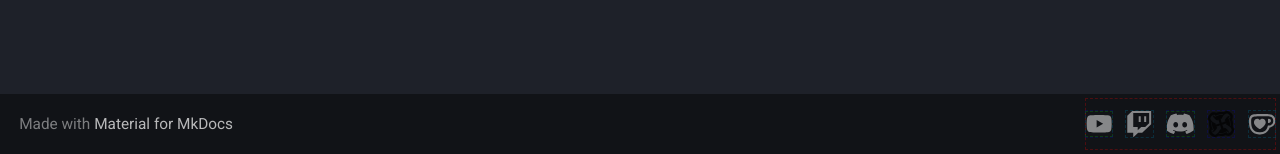
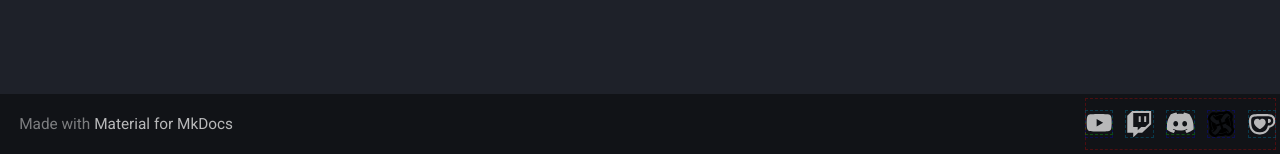
Before and after one commit to Lilevitchi/lilevitchi.github.io, an MkDocs documentation site: the page built from docs/cyberpunk/index.md, in a window 1280 px wide. Shown: the part 746-900 px from the top of the page. Built offline with MkDocs 1.6.1 and Material for MkDocs 9.7.7, drawn with Linux system fonts in a browser that asks for light colours.

Commit message:
Update extra.css

```diff
--- a/docs/stylesheets/extra.css
+++ b/docs/stylesheets/extra.css
@@ -654,29 +654,29 @@
     display: flex;
     gap: var(--space-sm);
     padding: 0.5rem 0;
- outline: 1px dashed rgba(255, 0, 0, 0.25);
+    outline: 1px dashed rgba(255, 0, 0, 0.25); /* Rouge */
 }
 
 /* Lien individuel */
  [data-md-color-scheme] .md-footer-social__link {
-    display: inline-flex;
+  /*  display: inline-flex;
     align-items: center;
-    justify-content: center;
+    justify-content: center;*/
+    max-height: 1.1rem;
     width: 1.1rem;
-    height: 1.1rem;
-    color: var(--white);
-    opacity: 0.7;
-    transition: color var(--transition-base);
-   outline: 1px dashed rgba(0, 0, 255, 0.25);
+    color: currentColor;
+   /* opacity: 1;
+    transition: color var(--transition-base);*/
+    outline: 1px dashed rgba(0, 0, 255, 0.25); /* Bleu */
 }
 
 /* SVG des icônes sociales */
 [data-md-color-scheme] .md-footer-social__link svg {
-   max-height: 1.1rem;
-   width: 1.1rem;
-   fill: currentColor;
-   display: block;
-    outline: 1px dashed rgba(0, 255, 0, 0.25);
+    max-height: 1.1rem;
+    width: 1.1rem;
+    fill: currentColor;
+ /*   display: block; */
+    outline: 1px dashed rgba(0, 255, 0, 0.25); /* Vert */
 }
 /*
 [data-md-color-scheme] .md-footer-social__link svg path {
@@ -697,16 +697,16 @@
     fill: currentColor;
     vertical-align: middle;
     transition: fill var(--transition-base);
-    outline: 1px dashed rgba(255, 255, 0, 0.25);
+    outline: 1px dashed rgba(255, 255, 0, 0.25); /* Jaune */
 }
-
+/*
 [data-md-color-scheme] .md-typeset a:hover .orange-icon-svg,
 [data-md-color-scheme] .md-footer-social__link:hover .custom-social-icon {
     fill: var(--accent);
     transform: translateY(-2px);
 }
 
-/*
+
 [data-md-color-scheme] .orange-icon-svg {
     top: -1.5px;
 }
```
